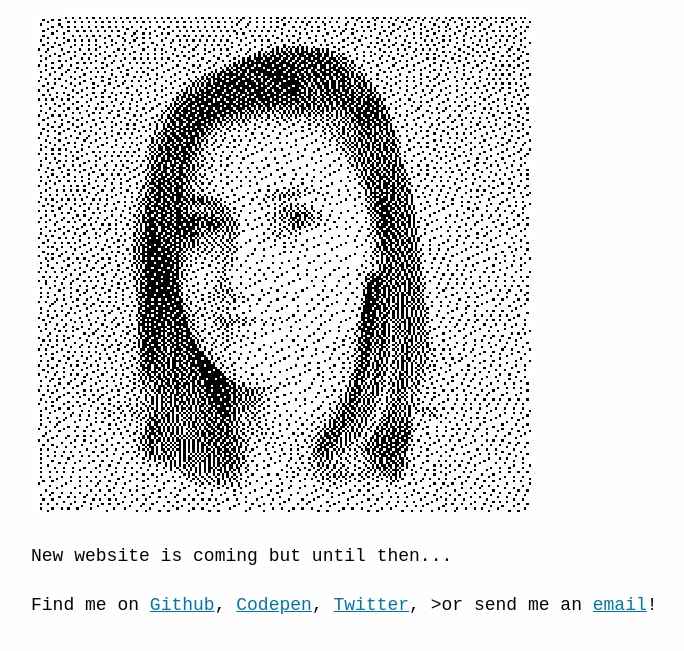
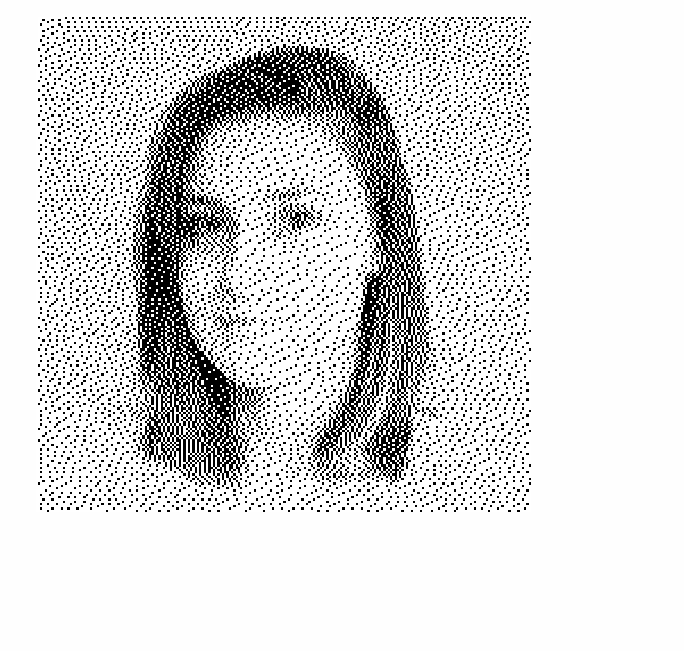
Before and after one commit to n-sayenko/n-sayenko.github.io, a plain HTML site: page index.html in a window 1280 px wide. Shown: the part 115-766 px from the top of the page, without its empty margins (227-911 px from the left). Drawn offline with Linux system fonts and the light colour scheme; a web font is replaced by a local one.

Commit message:
Update index.html

```diff
--- a/index.html
+++ b/index.html
@@ -21,17 +21,6 @@
       <canvas id="world" width="220" height="220"></canvas>
     </section>
 
-    <section class="description">
-      <p>New website is coming but until then...</p>
-      <p>
-        Find me on
-        <a target="_blank" href="https://github.com/n-sayenko">Github</a>,
-        <a target="_blank" href="https://codepen.io/n-sayenko">Codepen</a>,
-        <a target="_blank" href="https://twitter.com/natty_eyec">Twitter</a>,
-        >or send me an <a href="mailto:nataliyasayenko@gmail.com">email</a>!
-      </p>
-    </section>
-
     <script src="script.js"></script>
   </body>
 </html>
```
